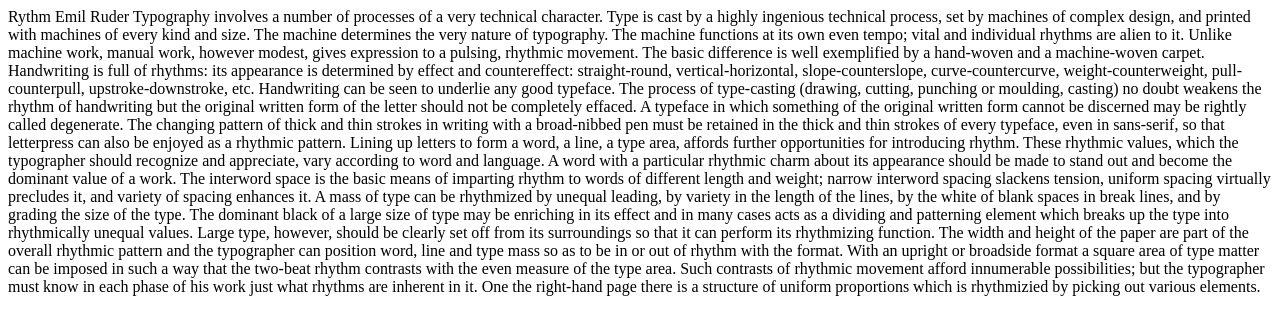
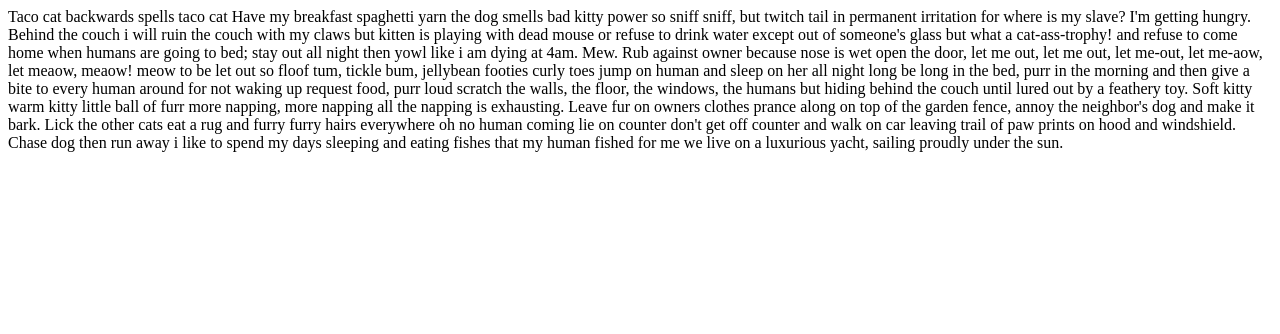
Before and after one commit to UTS-Visual-Communication/intro-to-web-1, a plain HTML site: page session.1/1.4-page-with-copy-text/index.html in a window 1280 px wide. Drawn offline with Linux system fonts and the light colour scheme.

Commit message:
Update index.html

```diff
--- a/session.1/1.4-page-with-copy-text/index.html
+++ b/session.1/1.4-page-with-copy-text/index.html
@@ -9,20 +9,10 @@
 	</head>
 	<body>
 		<!-- The following text, although showing line breaks in the editor, will display in the browser as a single block of text. Your job is to start to think about how to use tags to format it and add a visual heirachy. -->
+   		Taco cat backwards spells taco cat
 
-    Rythm
+		Have my breakfast spaghetti yarn the dog smells bad kitty power so sniff sniff, but twitch tail in permanent irritation for where is my slave? I'm getting hungry. Behind the couch i will ruin the couch with my claws but kitten is playing with dead mouse or refuse to drink water except out of someone's glass but what a cat-ass-trophy! and refuse to come home when humans are going to bed; stay out all night then yowl like i am dying at 4am. Mew. Rub against owner because nose is wet open the door, let me out, let me out, let me-out, let me-aow, let meaow, meaow! meow to be let out so floof tum, tickle bum, jellybean footies curly toes jump on human and sleep on her all night long be long in the bed, purr in the morning and then give a bite to every human around for not waking up request food, purr loud scratch the walls, the floor, the windows, the humans but hiding behind the couch until lured out by a feathery toy.
 
-    Emil Ruder
-
-    Typography involves a number of processes of a very technical character. Type is cast by a highly ingenious technical process, set by machines of complex design, and printed with machines of every kind and size. The machine determines the very nature of typography. The machine functions at its own even tempo; vital and individual rhythms are alien to it. Unlike machine work, manual work, however modest, gives expression to a pulsing, rhythmic movement. The basic difference is well exemplified by a hand-woven and a machine-woven carpet.
-
-    Handwriting is full of rhythms: its appearance is determined by effect and countereffect: straight-round, vertical-horizontal, slope-counterslope, curve-countercurve, weight-counterweight, pull-counterpull, upstroke-downstroke, etc. Handwriting can be seen to underlie any good typeface. The process of type-casting (drawing, cutting, punching or moulding, casting) no doubt weakens the rhythm of handwriting but the original written form of the letter should not be completely effaced. A typeface in which something of the original written form cannot be discerned may be rightly called degenerate. The changing pattern of thick and thin strokes in writing with a broad-nibbed pen must be retained in the thick and thin strokes of every typeface, even in sans-serif, so that letterpress can also be enjoyed as a rhythmic pattern.
-
-    Lining up letters to form a word, a line, a type area, affords further opportunities for introducing rhythm. These rhythmic values, which the typographer should recognize and appreciate, vary according to word and language. A word with a particular rhythmic charm about its appearance should be made to stand out and become the dominant value of a work. The interword space is the basic means of imparting rhythm to words of different length and weight; narrow interword spacing slackens tension, uniform spacing virtually precludes it, and variety of spacing enhances it.
-
-    A mass of type can be rhythmized by unequal leading, by variety in the length of the lines, by the white of blank spaces in break lines, and by grading the size of the type. The dominant black of a large size of type may be enriching in its effect and in many cases acts as a dividing and patterning element which breaks up the type into rhythmically unequal values. Large type, however, should be clearly set off from its surroundings so that it can perform its rhythmizing function.
-
-    The width and height of the paper are part of the overall rhythmic pattern and the typographer can position word, line and type mass so as to be in or out of rhythm with the format. With an upright or broadside format a square area of type matter can be imposed in such a way that the two-beat rhythm contrasts with the even measure of the type area. Such contrasts of rhythmic movement afford innumerable possibilities; but the typographer must know in each phase of his work just what rhythms are inherent in it.
-    One the right-hand page there is a structure of uniform proportions which is rhythmizied by picking out various elements.
+		Soft kitty warm kitty little ball of furr more napping, more napping all the napping is exhausting. Leave fur on owners clothes prance along on top of the garden fence, annoy the neighbor's dog and make it bark. Lick the other cats eat a rug and furry furry hairs everywhere oh no human coming lie on counter don't get off counter and walk on car leaving trail of paw prints on hood and windshield. Chase dog then run away i like to spend my days sleeping and eating fishes that my human fished for me we live on a luxurious yacht, sailing proudly under the sun.
   </body>
 </html>
```
